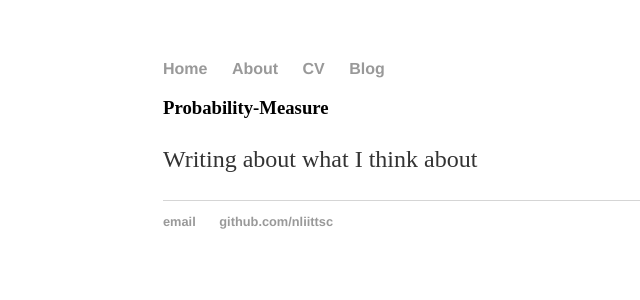
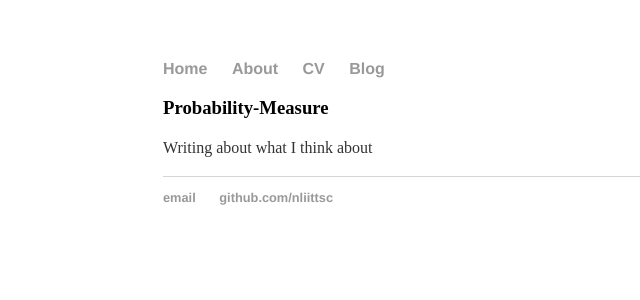
Before and after one commit to GarrettWilliams/nliittsc.github.io, a Jekyll site: the page built from index.html, in a window 1280 px wide. Shown: the top 300 px of the page, without its empty margins (29-669 px from the left). Built offline with Jekyll 4.4.1, drawn with Linux system fonts in a browser that asks for light colours.

Commit message:
Update main.css

```diff
--- a/css/main.css
+++ b/css/main.css
@@ -24,7 +24,7 @@ h1 {
     font-family:'Helvetica', 'Arial', 'Sans-Serif';
 }
 p {
-    font-size: 1.5em;
+    font-size: 1.0em;
     line-height: 1.4em;
     color: #333;
 }
```
